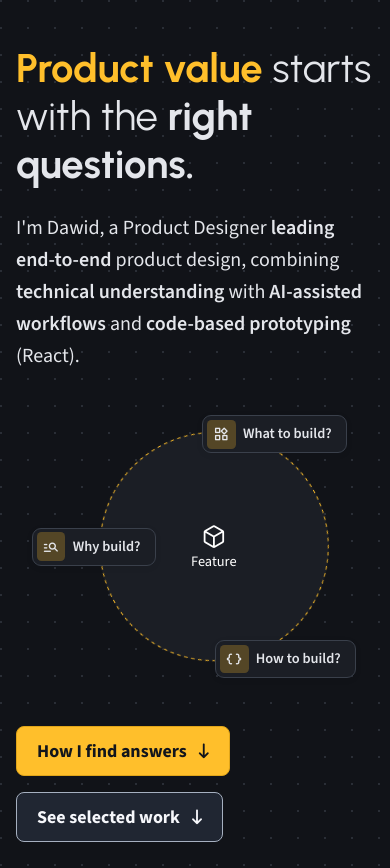
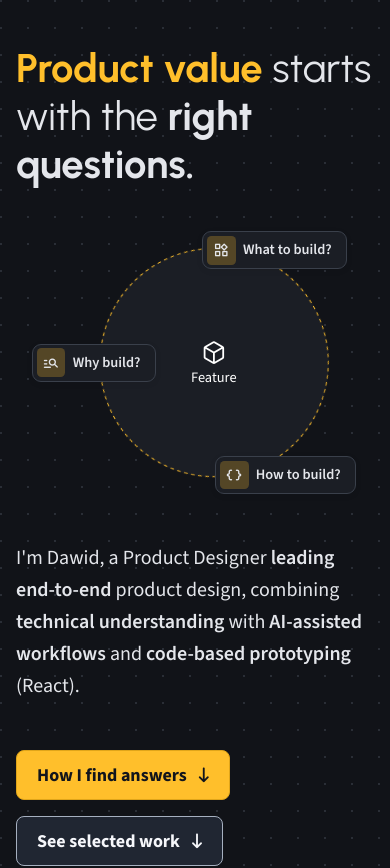
Before and after one commit to Detriz-dev/personal-website, a React (Vite) app in the folder frontend/: page / in a window 390 px wide. Shown: the top 868 px of the page. Built offline with nearby package versions, Linux system fonts and the light colour scheme.

Commit message:
Change QuestionDiagram position

```diff
--- a/frontend/src/components/HeroSection/HeroSection.module.css
+++ b/frontend/src/components/HeroSection/HeroSection.module.css
@@ -3,7 +3,7 @@
    The section's height is set by the page (e.g. min-height); content stays vertically centered in it.
    Desktop: text column (680px) left, QuestionDiagram right; the dashed divider
    runs from the text into the diagram's "Why build?" callout.
-   Below 1024px it stacks: headline, description, diagram, then buttons
+   Below 1024px it stacks: headline, diagram, then description and buttons
    (.content becomes display: contents so its children can be reordered around the diagram). */
 
 .hero {
@@ -75,8 +75,9 @@
 }
 
 .subheadline {
+    order: 2;
     max-width: 600px;
-    margin: 24px 0 0;
+    margin: 48px 0 0;
     font-size: var(--font-size-20);
     font-weight: var(--font-weight-300);
     line-height: var(--font-line-height-32);
@@ -209,10 +210,10 @@
 }
 
 /* Stacked layout (below 1024): no shift and no divider, so content arrives top to bottom:
-   headline → subheadline (1300ms) → diagram (QuestionDiagram.module.css) → buttons (3100ms). */
+   headline → diagram (1300ms, QuestionDiagram.module.css) → subheadline (2700ms) → buttons (3100ms). */
 @media (prefers-reduced-motion: no-preference) and (max-width: 1023px) {
     .intro .subheadline {
-        animation-delay: 1300ms;
+        animation-delay: 2700ms;
     }
 
     .intro .actions {
--- a/frontend/src/components/QuestionDiagram/QuestionDiagram.module.css
+++ b/frontend/src/components/QuestionDiagram/QuestionDiagram.module.css
@@ -198,27 +198,27 @@
     }
 }
 
-/* Stacked hero (below 1024): the subheadline comes before the diagram, so the diagram starts earlier
+/* Stacked hero (below 1024): the diagram follows the headline directly, so it starts earlier
    (no divider step). Order stays circle → Why → What → How. */
 @media (prefers-reduced-motion: no-preference) and (max-width: 1023px) {
     .intro .circle {
-        animation-delay: 1700ms, 0s;
+        animation-delay: 1300ms, 0s;
     }
 
     .intro .core {
-        animation-delay: 1700ms;
+        animation-delay: 1300ms;
     }
 
     .intro .why {
-        animation-delay: 2200ms;
+        animation-delay: 1800ms;
     }
 
     .intro .what {
-        animation-delay: 2500ms;
+        animation-delay: 2100ms;
     }
 
     .intro .how {
-        animation-delay: 2800ms;
+        animation-delay: 2400ms;
     }
 }
 
```
